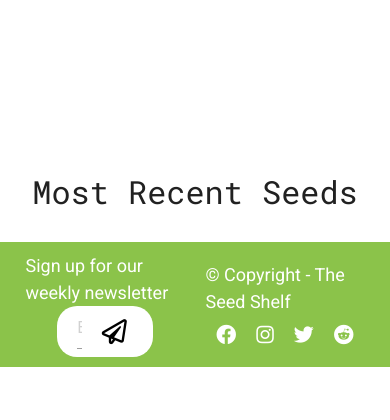
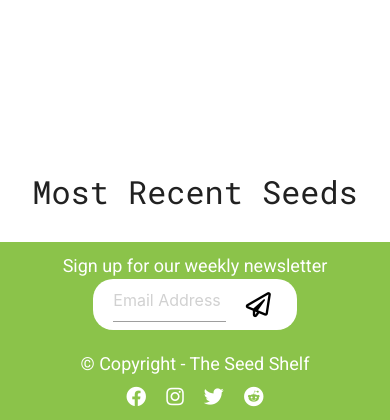
Before and after one commit to farrelleoin93/milestone-3-seed-shelf, a Flask app: page / in a window 390 px wide. Shown: the part 1047-1467 px from the top of the page. Before the commit the page ends 1414 px from the top, so only its background shows below. Run offline with Flask 2, Linux system fonts and the light colour scheme; data that the repository does not hold is empty; some libraries are stand-ins or nearby versions.

Commit message:
add responsiveness to footer

```diff
--- a/static/css/style.css
+++ b/static/css/style.css
@@ -234,8 +234,6 @@ footer {
 }
 
 .footer {
-  display: flex;
-  align-items: center;
   margin-bottom: 0;
 }
 
```
